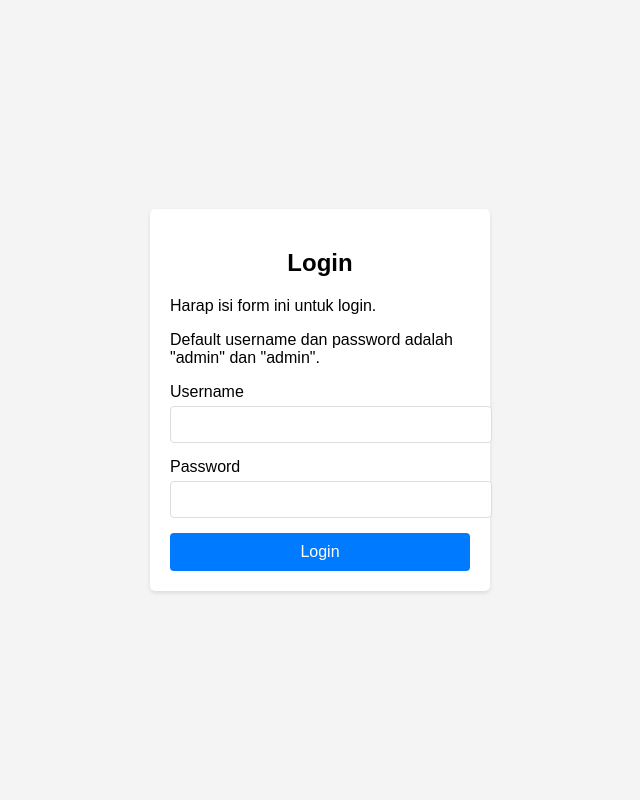
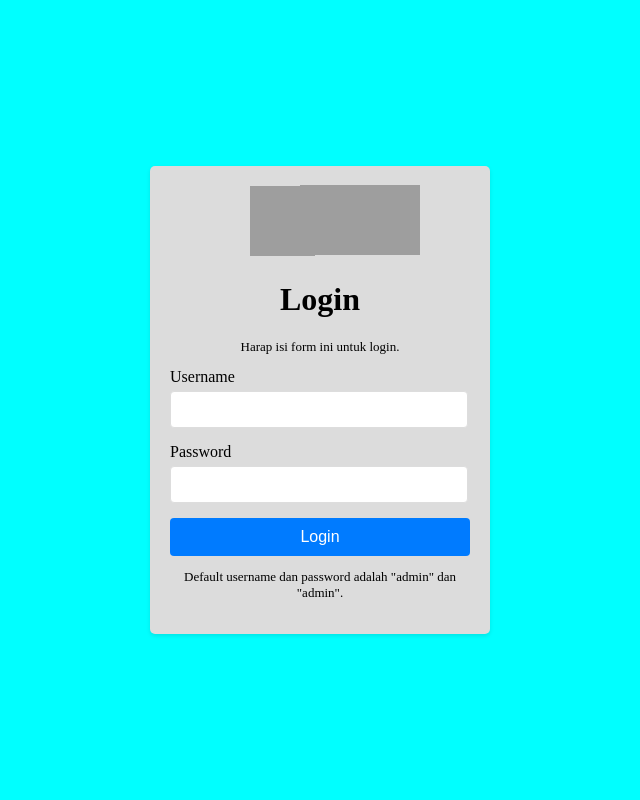
Before and after one commit to RioBithub/WEBPROLANJUT, a PHP site: page /login.php in a window 1280 px wide. Shown: the whole page, without its empty margins (320-960 px from the left). Run offline with PHP 8.4, Linux system fonts and the light colour scheme; grey boxes are pictures that could not be loaded.

Commit message:
ubah login

```diff
--- a/login.php
+++ b/login.php
@@ -94,8 +94,8 @@ if ($_SERVER["REQUEST_METHOD"] == "POST") {
     <title>Login</title>
     <style>
         body {
-            font-family: Arial, sans-serif;
-            background-color: #f4f4f4;
+            font-family: Arial, sans-serif,;
+            background-color: aqua;
             display: flex;
             justify-content: center;
             align-items: center;
@@ -103,13 +103,17 @@ if ($_SERVER["REQUEST_METHOD"] == "POST") {
             margin: 0;
         }
         .login-container {
-            background-color: white;
+            background-color: #DCDCDC;
             padding: 20px;
             border-radius: 5px;
             box-shadow: 0 2px 4px rgba(0,0,0,0.1);
             width: 300px;
         }
-        h2 {
+        p {
+            font-size: small;
+            text-align: center;
+        }
+        h1 {
             text-align: center;
         }
         label {
@@ -117,7 +121,7 @@ if ($_SERVER["REQUEST_METHOD"] == "POST") {
             margin-bottom: 5px;
         }
         input[type="text"], input[type="password"] {
-            width: 100%;
+            width: 92%;
             padding: 10px;
             margin-bottom: 15px;
             border: 1px solid #ddd;
@@ -140,11 +144,24 @@ if ($_SERVER["REQUEST_METHOD"] == "POST") {
             color: red;
             margin-bottom: 15px;
         }
+        .pnjlogo {
+            margin-left: 80px;
+        }
+        .tiklogo {
+            margin-left: 130px;
+            margin-top: -75px;
+        }
     </style>
 </head>
 <body>
     <div class="login-container">
-        <h2>Login</h2>
+        <div class="pnjlogo">
+            <img src="pnj-logo.svg" alt="logo tik" width="65" height="70">
+        </div>
+        <div class="tiklogo">
+            <img src="tik-pnj.png" alt="logo pnj" width="120" height="70">
+        </div>
+        <h1>Login</h1>
         <p>Harap isi form ini untuk login.</p>
 
         <?php
@@ -152,9 +169,6 @@ if ($_SERVER["REQUEST_METHOD"] == "POST") {
             echo '<div class="error">' . $login_err . '</div>';
         }
         ?>
-
-        <!-- Tambahkan pesan default username dan password di sini -->
-        <p>Default username dan password adalah "admin" dan "admin".</p>
 
         <form action="<?php echo htmlspecialchars($_SERVER["PHP_SELF"]); ?>" method="post">
             <div>
@@ -171,6 +185,9 @@ if ($_SERVER["REQUEST_METHOD"] == "POST") {
                 <input type="submit" value="Login">
             </div>
         </form>
+
+        <!-- Tambahkan pesan default username dan password di sini -->
+        <p>Default username dan password adalah "admin" dan "admin".</p>
     </div>
 </body>
 </html>
```
